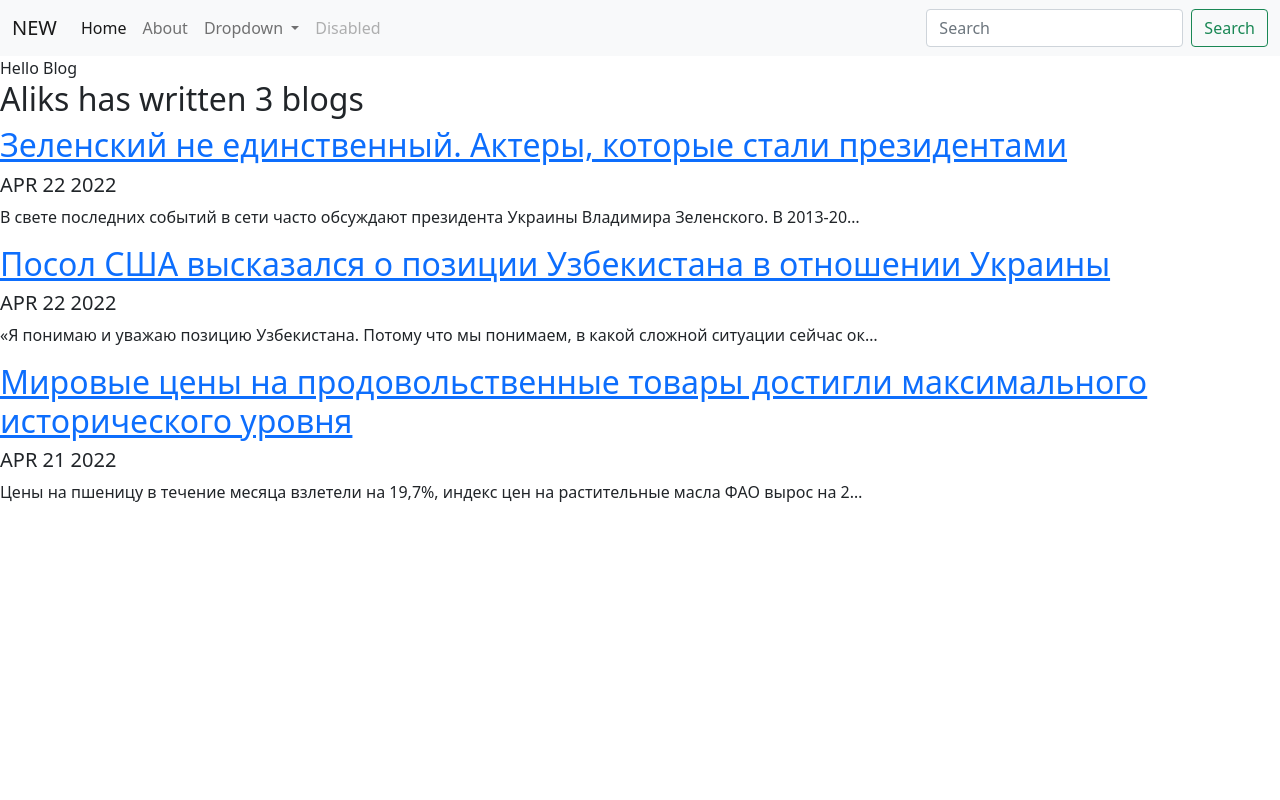
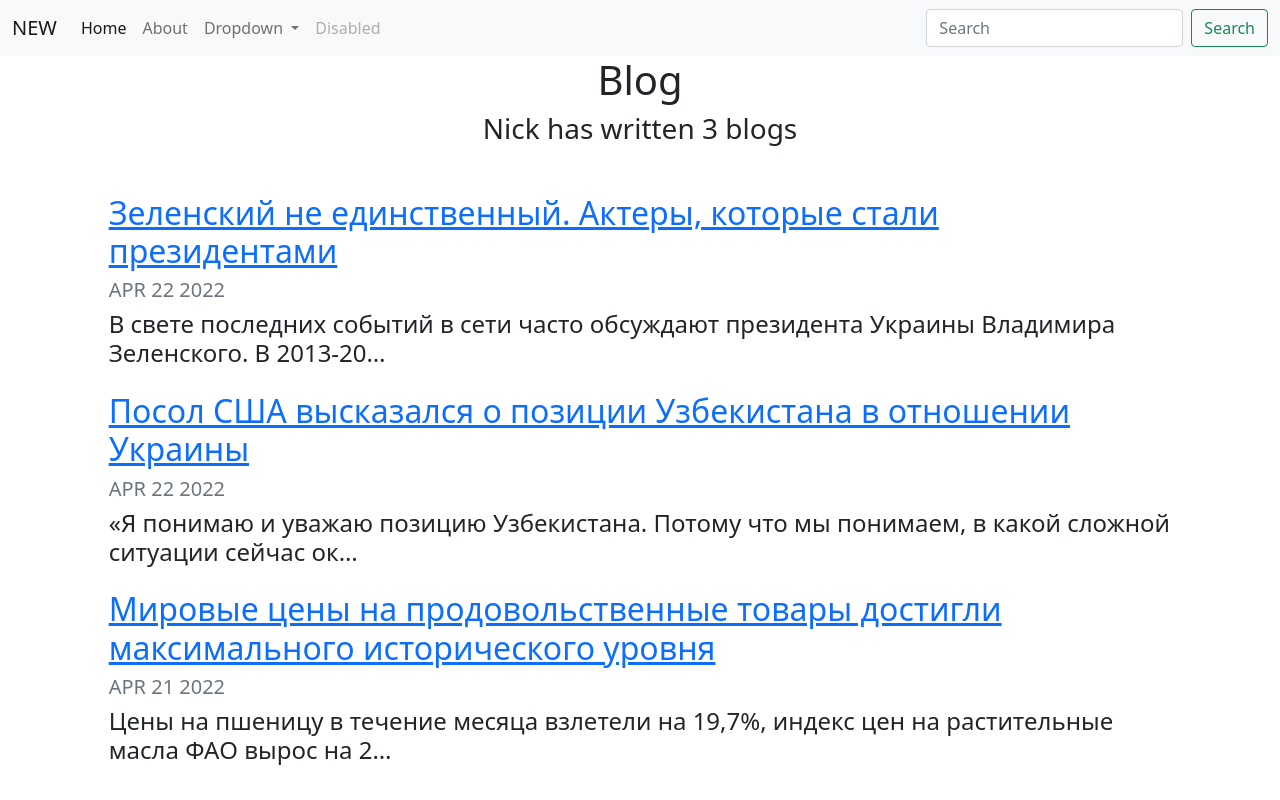
Before and after one commit to vangola91/personol_portfolio, a Django app: page /blog/ in a window 1280 px wide. Run offline with Django 4.2, Linux system fonts and the light colour scheme; data comes from the database, SQL or seed files in the repository; some libraries are stand-ins or nearby versions.

Commit message:
blog vist

```diff
--- a/blog/templates/blog/all_blogs.html
+++ b/blog/templates/blog/all_blogs.html
@@ -1,18 +1,23 @@
-{% extends 'portfolio/base.html' %}
+{% extends "portfolio/base.html" %}
+
 {% load static %}
 
 {% block content %}
 
-Hello Blog
+<h1 id="blogtitle" class="font-weight-bold text-center">Blog</h1>
 
-<h2>Aliks has written {{ blogs.count }} blog{{ blogs.count|pluralize }}</h2>
+<h3 class="text-center mb-5">Nick has written {{ blogs.count }} blog{{ blogs.count|pluralize }}</h3>
 
 {% for blog in blogs %}
+<div class="row justify-content-center my-3">
+  <div class="col-md-10">
+    <a href="{% url 'blog:detail' blog.id %}">
+      <h2>{{ blog.title }}</h2>
+    </a>
+    <h5 class="text-muted">{{ blog.date|date:'M d Y'|upper }}</h5>
+    <h4>{{ blog.description|striptags|truncatechars:100 }}</h4>
+  </div>
+</div>
+{% endfor %}
 
-<a href="{% url 'blog:detail' blog.id %}"><h2>{{ blog.title }}</h2></a>
-<h5>{{ blog.date|date:'M d Y'|upper }}</h5>
-<p>{{ blog.description|striptags|truncatechars:100 }}</p>
-
-
-{% endfor %}
 {% endblock %}
```
Also changed, not shown: personol_portfolio/settings.py (+2 -8 lines).
